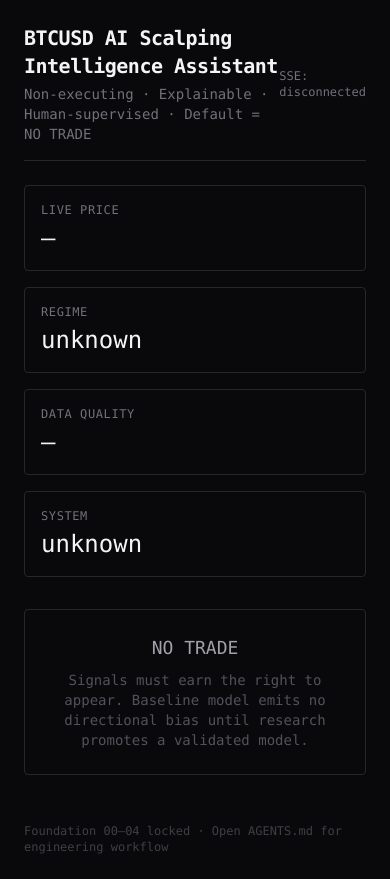
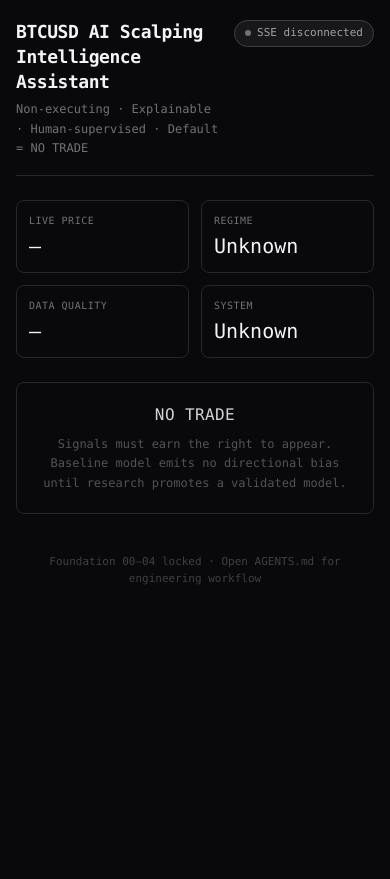
Before and after one commit to biiiigcees-lgtm/btcusd-scalping-intelligence, a Next.js app in the folder apps/web/: page / in a window 390 px wide. After the commit the page ends 844 px from the top, so only its background shows below. Built offline with nearby package versions, Linux system fonts and the light colour scheme; no server answers.

Commit message:
fix(web): mobile-first layout — stack header, status badge, 2-col cards on sm
Title and SSE status were fighting for horizontal space on phones.

```diff
--- a/apps/web/app/page.tsx
+++ b/apps/web/app/page.tsx
@@ -23,7 +23,9 @@ export default function HomePage() {
       try {
         setState(JSON.parse(ev.data));
         setError(null);
-      } catch { /* ignore */ }
+      } catch {
+        /* ignore */
+      }
     });
     es.addEventListener("status", (ev) => {
       try {
@@ -31,7 +33,9 @@ export default function HomePage() {
         if (s.redis === "unavailable" || s.redis === "error") {
           setError(s.note || s.message || "Redis unavailable");
         }
-      } catch { /* ignore */ }
+      } catch {
+        /* ignore */
+      }
     });
     es.onerror = () => {
       setConnected(false);
@@ -46,54 +50,83 @@ export default function HomePage() {
   const health = state?.systemHealth ?? "unknown";
 
   return (
-    <main className="min-h-screen p-6">
-      <header className="border-b border-zinc-800 pb-4 mb-6 flex items-center justify-between">
-        <div>
-          <h1 className="text-xl font-semibold tracking-tight">
-            BTCUSD AI Scalping Intelligence Assistant
-          </h1>
-          <p className="text-zinc-500 text-sm mt-1">
-            Non-executing · Explainable · Human-supervised · Default = NO TRADE
+    <main className="min-h-screen px-4 py-5 sm:p-6 max-w-6xl mx-auto">
+      <header className="border-b border-zinc-800 pb-4 mb-6 space-y-3">
+        <div className="flex flex-wrap items-start justify-between gap-3">
+          <div className="min-w-0 flex-1">
+            <h1 className="text-lg sm:text-xl font-semibold tracking-tight leading-snug">
+              BTCUSD AI Scalping Intelligence Assistant
+            </h1>
+            <p className="text-zinc-500 text-xs sm:text-sm mt-1.5 leading-relaxed">
+              Non-executing · Explainable · Human-supervised · Default = NO TRADE
+            </p>
+          </div>
+          <div
+            className={`shrink-0 inline-flex items-center gap-1.5 rounded-full border px-2.5 py-1 text-[11px] font-medium ${
+              connected
+                ? "border-emerald-900/60 bg-emerald-950/40 text-emerald-400"
+                : "border-zinc-700 bg-zinc-900 text-zinc-400"
+            }`}
+          >
+            <span
+              className={`h-1.5 w-1.5 rounded-full ${
+                connected ? "bg-emerald-400" : "bg-zinc-500"
+              }`}
+            />
+            SSE {connected ? "connected" : "disconnected"}
+          </div>
+        </div>
+        {error ? (
+          <p className="text-amber-500/90 text-xs leading-relaxed border border-amber-900/40 bg-amber-950/20 rounded px-3 py-2">
+            {error}
           </p>
-        </div>
-        <div className="text-xs text-zinc-500">
-          SSE: {connected ? "connected" : "disconnected"}
-          {error ? ` · ${error}` : ""}
-        </div>
+        ) : null}
       </header>
 
-      <section className="grid grid-cols-1 md:grid-cols-4 gap-4 mb-8">
-        <div className="border border-zinc-800 rounded p-4">
-          <div className="text-zinc-500 text-xs uppercase tracking-wider">Live Price</div>
-          <div className="text-2xl mt-1 tabular-nums">
-            {price != null ? price.toLocaleString(undefined, { maximumFractionDigits: 2 }) : "—"}
+      <section className="grid grid-cols-2 lg:grid-cols-4 gap-3 sm:gap-4 mb-6 sm:mb-8">
+        <div className="border border-zinc-800 rounded-lg p-3 sm:p-4">
+          <div className="text-zinc-500 text-[10px] sm:text-xs uppercase tracking-wider">
+            Live Price
+          </div>
+          <div className="text-xl sm:text-2xl mt-1 tabular-nums font-medium">
+            {price != null
+              ? price.toLocaleString(undefined, { maximumFractionDigits: 2 })
+              : "—"}
           </div>
         </div>
-        <div className="border border-zinc-800 rounded p-4">
-          <div className="text-zinc-500 text-xs uppercase tracking-wider">Regime</div>
-          <div className="text-2xl mt-1">{regime}</div>
+        <div className="border border-zinc-800 rounded-lg p-3 sm:p-4">
+          <div className="text-zinc-500 text-[10px] sm:text-xs uppercase tracking-wider">
+            Regime
+          </div>
+          <div className="text-xl sm:text-2xl mt-1 font-medium capitalize">{regime}</div>
         </div>
-        <div className="border border-zinc-800 rounded p-4">
-          <div className="text-zinc-500 text-xs uppercase tracking-wider">Data Quality</div>
-          <div className="text-2xl mt-1">
+        <div className="border border-zinc-800 rounded-lg p-3 sm:p-4">
+          <div className="text-zinc-500 text-[10px] sm:text-xs uppercase tracking-wider">
+            Data Quality
+          </div>
+          <div className="text-xl sm:text-2xl mt-1 tabular-nums font-medium">
             {quality != null ? `${(quality * 100).toFixed(0)}%` : "—"}
           </div>
         </div>
-        <div className="border border-zinc-800 rounded p-4">
-          <div className="text-zinc-500 text-xs uppercase tracking-wider">System</div>
-          <div className="text-2xl mt-1">{health}</div>
+        <div className="border border-zinc-800 rounded-lg p-3 sm:p-4">
+          <div className="text-zinc-500 text-[10px] sm:text-xs uppercase tracking-wider">
+            System
+          </div>
+          <div className="text-xl sm:text-2xl mt-1 font-medium capitalize">{health}</div>
         </div>
       </section>
 
-      <section className="border border-zinc-800 rounded p-6 text-center">
-        <div className="text-zinc-400 text-lg font-medium">NO TRADE</div>
-        <p className="text-zinc-600 text-sm mt-2 max-w-md mx-auto">
+      <section className="border border-zinc-800 rounded-lg p-5 sm:p-6 text-center">
+        <div className="text-zinc-300 text-base sm:text-lg font-medium tracking-wide">
+          NO TRADE
+        </div>
+        <p className="text-zinc-600 text-xs sm:text-sm mt-2 max-w-md mx-auto leading-relaxed">
           Signals must earn the right to appear. Baseline model emits no directional
           bias until research promotes a validated model.
         </p>
       </section>
 
-      <footer className="mt-12 text-zinc-700 text-xs">
+      <footer className="mt-10 sm:mt-12 text-zinc-700 text-[11px] sm:text-xs text-center sm:text-left">
         Foundation 00–04 locked · Open AGENTS.md for engineering workflow
       </footer>
     </main>
```
